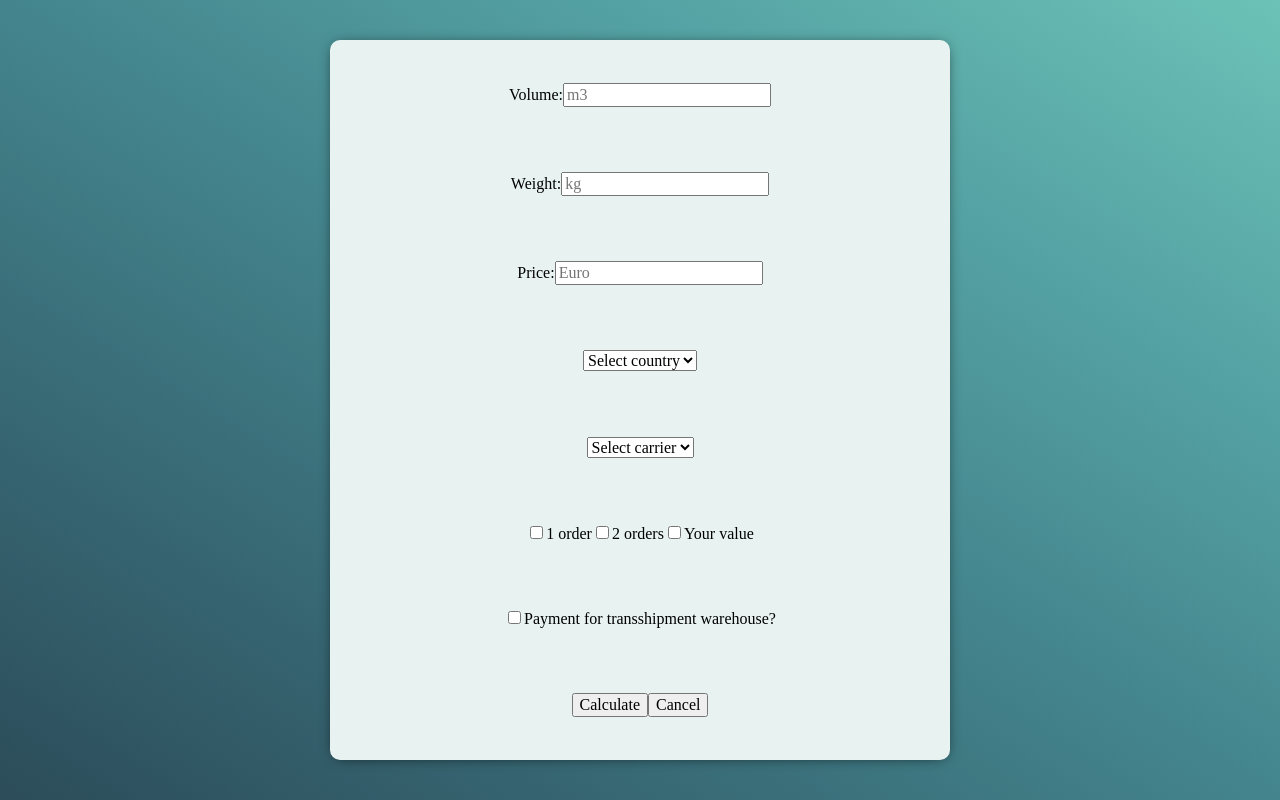
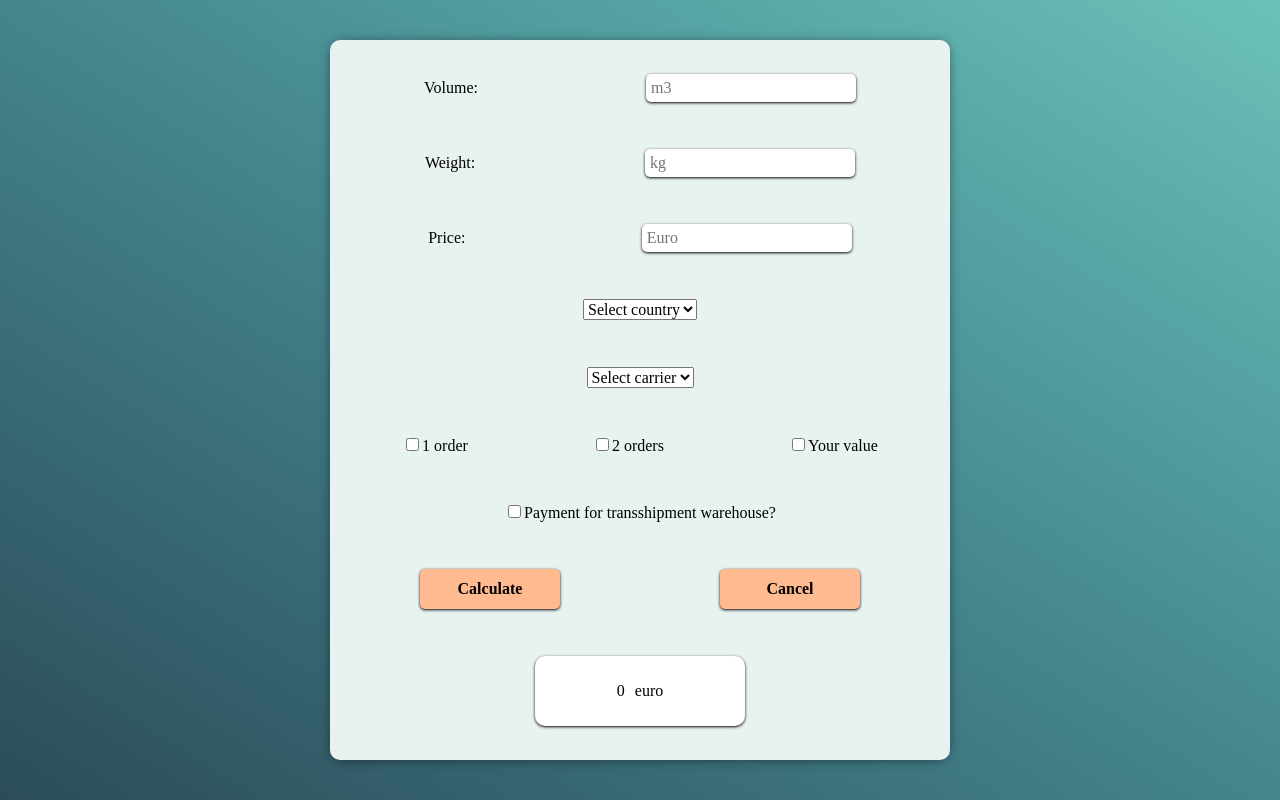
Before and after one commit to ruslansymonenko/logistics-calculator, a React (Create React App) app in the folder client/: page / in a window 1280 px wide. Built offline with nearby package versions, Linux system fonts and the light colour scheme.

Commit message:
added redux and store, added calculation slice, changed getting info from inputs from useState to redux state

```diff
--- a/client/package.json
+++ b/client/package.json
@@ -3,11 +3,13 @@
   "version": "0.1.0",
   "private": true,
   "dependencies": {
+    "@reduxjs/toolkit": "^1.9.5",
     "@testing-library/jest-dom": "^5.16.5",
     "@testing-library/react": "^13.4.0",
     "@testing-library/user-event": "^13.5.0",
     "react": "^18.2.0",
     "react-dom": "^18.2.0",
+    "react-redux": "^8.1.1",
     "react-scripts": "5.0.1",
     "sass": "^1.63.4",
     "web-vitals": "^2.1.4"
--- a/client/src/components/Button/Button.js
+++ b/client/src/components/Button/Button.js
@@ -1,6 +1,13 @@
-const Button = ({text}) => {
+import './Button.scss';
+
+const Button = ({text, action}) => {
   return (
-    <button>{text}</button>
+    <button
+      className="button"
+      onClick={action}
+    >
+      {text}
+    </button>
   )
 }
 
--- a/client/src/components/Button/Button.scss
+++ b/client/src/components/Button/Button.scss
@@ -0,0 +1,11 @@
+.button{
+  height: 40px;
+  width: 140px;
+  border-radius: 5px;
+  border: none;
+  box-shadow: 0px 1px 3px 0px black;
+  font-size: 16px;
+  font-weight: 700;
+  background-color: #ffba8f;
+  cursor: pointer;
+}
--- a/client/src/features/ControlPanel/ControlPanel.js
+++ b/client/src/features/ControlPanel/ControlPanel.js
@@ -1,23 +1,57 @@
-import {useState} from 'react';
+import {useState, useEffect} from 'react';
+import { useSelector, useDispatch } from 'react-redux';
+
+import { setPrice, setVolume, setWeight } from '../../store/slices/calculationSlice';
 
 import Button from '../../components/Button/Button';
 
 import './ControlPanel.scss';
 
 const ControlPanel = () => {
-  const [inputVolume, setInputVolume] = useState('');
-  const [inputWeight, setInputWeight] = useState('');
-  const [inputPrice, setInputPrice] = useState('');
+  const volume = useSelector((state) => state.calculation.volume);
+  const weight = useSelector((state) => state.calculation.weight);
+  const price = useSelector((state) => state.calculation.price);
   const [selectedCountry, setSelectedCountry] = useState('');
   const [selectedCarrier, setSelectedCarrier] = useState('');
   const [ordersAmount, setOrdersAmount] = useState('');
   const [isWarehouse, setIsWarehouse] = useState(false);
+
+  const dispatch = useDispatch();
+
+  const [calculationResult, setCalculationResult] = useState(0);
 
   const ordersOptions = [
     { id: 'option1', label: '1 order', value: 1 },
     { id: 'option2', label: '2 orders', value: 2 },
     { id: 'option3', label: 'Your value', value: '' },
   ];
+
+  const handleVolumeChange = (e) => {
+    const newVolume = parseFloat(e.target.value);
+    dispatch(setVolume(newVolume));
+  }
+
+  const handleWeightChange = (e) => {
+    const newWeight = parseFloat(e.target.value);
+    dispatch(setWeight(newWeight));
+  }
+
+  const handlePriceChange = (e) => {
+    const newPrice = parseFloat(e.target.value);
+    dispatch(setPrice(newPrice));
+  }
+
+  useEffect(() => {
+    console.log(volume, weight, price);
+  }, [volume, weight, price]);
+
+  const clearControlPanel = () => {
+    setCalculationResult(0);
+  }
+
+  const calculateResult = () => {
+    setCalculationResult(12345);
+  }
 
   return (
     <div className='control-panel'>
@@ -29,8 +63,7 @@ const ControlPanel = () => {
           className='control-panel__input'
           type="number"
           placeholder='m3'
-          value={inputVolume}
-          onChange={(e) => setInputVolume(e.target.value)}
+          onChange={handleVolumeChange}
         />
       </div>
       <div className="control-panel__input-container">
@@ -41,8 +74,7 @@ const ControlPanel = () => {
           className='control-panel__input'
           type="number"
           placeholder='kg'
-          value={inputWeight}
-          onChange={(e) => setInputWeight(e.target.value)}
+          onChange={handleWeightChange}
         />
       </div>
       <div className="control-panel__input-container">
@@ -53,8 +85,7 @@ const ControlPanel = () => {
           className='control-panel__input'
           type="number"
           placeholder='Euro'
-          value={inputPrice}
-          onChange={(e) => setInputPrice(e.target.value)}
+          onChange={handlePriceChange}
         />
       </div>
       <div className="control-panel__input-container">
@@ -98,10 +129,20 @@ const ControlPanel = () => {
       <div className="control-panel__btns">
         <Button
           text={'Calculate'}
+          action={calculateResult}
         />
         <Button
           text={'Cancel'}
+          action={clearControlPanel}
         />
+      </div>
+      <div className="control-panel__result">
+        <span className='control-panel__result-number'>
+          {calculationResult}
+        </span>
+        <span className='control-panel__result-currency'>
+          euro
+        </span>
       </div>
     </div>
   )
--- a/client/src/features/ControlPanel/ControlPanel.scss
+++ b/client/src/features/ControlPanel/ControlPanel.scss
@@ -5,4 +5,45 @@
   flex-direction: column;
   align-items: center;
   justify-content: space-around;
+
+  &__input-container{
+    width: 100%;
+    display: flex;
+    align-items: center;
+    justify-content: space-around;
+  }
+
+  &__input{
+    padding: 5px;
+    border: none;
+    border-radius: 5px;
+    box-shadow: 0px 1px 3px 0px black;
+
+    &:focus{
+      outline: none;
+    }
+  }
+
+  &__btns{
+    width: 100%;
+    display: flex;
+    align-items: center;
+    justify-content: space-around;
+  }
+
+  &__result{
+    display: flex;
+    align-items: center;
+    justify-content: center;
+    height: 60px;
+    width: 200px;
+    background-color: white;
+    padding: 5px;
+    border-radius: 10px;
+    box-shadow: 0px 1px 3px 0px black;
+
+    &-number{
+      margin-right: 10px;
+    }
+  }
 }
--- a/client/src/index.js
+++ b/client/src/index.js
@@ -1,11 +1,17 @@
 import React from 'react';
 import ReactDOM from 'react-dom/client';
+import {Provider} from 'react-redux';
+
+import store from './store';
+
 import './index.scss';
 import App from './App';
 
 const root = ReactDOM.createRoot(document.getElementById('root'));
 root.render(
   <React.StrictMode>
-    <App />
+    <Provider store={store}>
+      <App />
+    </Provider>
   </React.StrictMode>
 );
--- /dev/null
+++ b/client/src/store/index.js
@@ -0,0 +1,9 @@
+import {configureStore} from '@reduxjs/toolkit';
+
+import calculationReducer from './slices/calculationSlice';
+
+export default configureStore({
+  reducer: {
+    calculation: calculationReducer
+  }
+});
--- /dev/null
+++ b/client/src/store/slices/calculationSlice.js
@@ -0,0 +1,40 @@
+import { createSlice } from '@reduxjs/toolkit';
+
+export const calculationSlice = createSlice({
+  name: 'calculation',
+  initialState: {
+    volume: 0,
+    weight: 0,
+    price: 0,
+    currency: 'EUR',
+    country: null,
+    carrier: null,
+    ordersAmount: 1,
+    warehousePayment: false
+  },
+  reducers: {
+    setVolume: (state, action) => {
+      state.volume = action.payload
+    },
+    setWeight: (state, action) => {
+      state.weight = action.payload
+    },
+    setPrice: (state, action) => {
+      state.price = action.payload
+    },
+    clearIndicators: (state) => {
+      state.volume = 0;
+      state.weight = 0;
+      state.price = 0;
+      state.currency = 'EUR';
+      state.country = null;
+      state.carrier = null;
+      state.ordersAmount = 1;
+      state.warehousePayment = false;
+    }
+  }
+});
+
+export const {setVolume, setWeight, setPrice} = calculationSlice.actions;
+
+export default calculationSlice.reducer;
```
Also changed, not shown: 1 other file (tests, documents, lock files or other folders).
